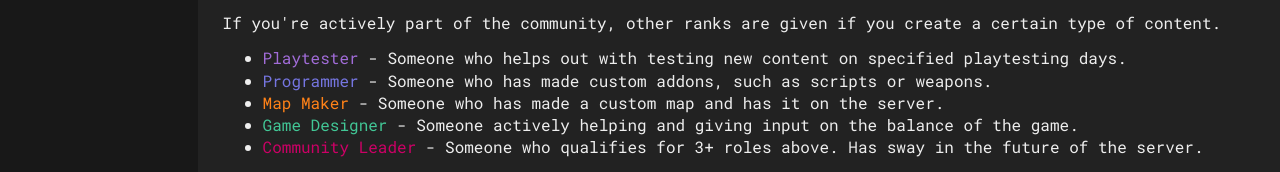
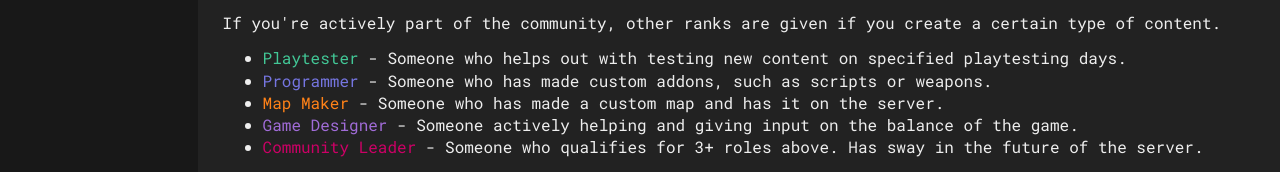
Before and after one commit to funczone/funczone.github.io, a plain HTML site: page ttt/index.html in a window 1280 px wide. Shown: the part 1006-1178 px from the top of the page. Drawn offline with Linux system fonts and the light colour scheme.

Commit message:
fixed a color

```diff
--- a/ttt/index.html
+++ b/ttt/index.html
@@ -105,10 +105,10 @@
                 </ul>
                 <p>If you're actively part of the community, other ranks are given if you create a certain type of content.</p>
                 <ul>
-                    <li><span style="color: rgb(161, 108, 216)">Playtester</span> - Someone who helps out with testing new content on specified playtesting days.</li>
+                    <li><span style="color: rgb(66, 199, 150)">Playtester</span> - Someone who helps out with testing new content on specified playtesting days.</li>
                     <li><span style="color: rgb(118, 118, 225)">Programmer</span> - Someone who has made custom addons, such as scripts or weapons.</li>
                     <li><span style="color: rgb(255, 130, 24)">Map Maker</span> - Someone who has made a custom map and has it on the server.</li>
-                    <li><span style="color: rgb(66, 199, 150)">Game Designer</span> - Someone actively helping and giving input on the balance of the game.</li>
+                    <li><span style="color: rgb(161, 108, 216)">Game Designer</span> - Someone actively helping and giving input on the balance of the game.</li>
                     <li><span style="color: rgb(204, 0, 102)">Community Leader</span> - Someone who qualifies for 3+ roles above. Has sway in the future of the server.</li>
                 </ul>
                 <p>Other ranks are given if you take part in or help the server directly.</p>
```
